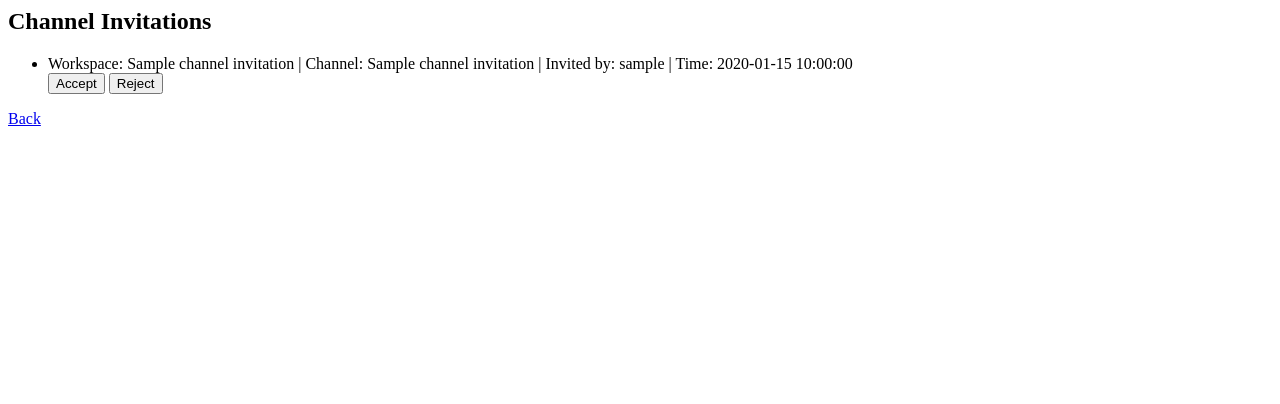
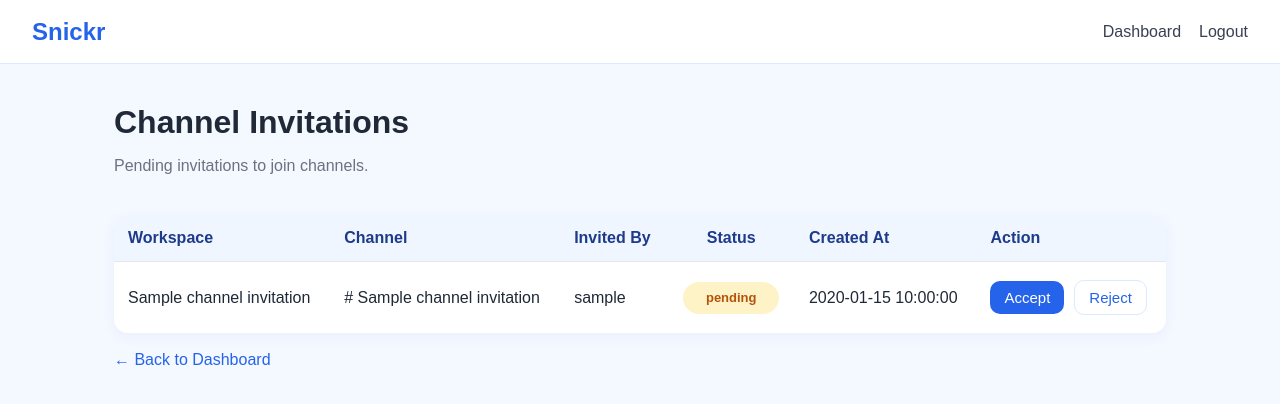
Before and after one commit to lin1318/snicker, a Flask app: page /channels/invitations in a window 1280 px wide. Shown: the top 404 px of the page. Run offline with Flask 3, Linux system fonts and the light colour scheme; the visitor is signed in with stand-in values (Sample User, id 1); a database or web service that is not in the repository returns one stand-in record (values such as "Sample title"); some libraries are stand-ins or nearby versions.

Commit message:
feat: improve invitations UI

```diff
--- a/static/style.css
+++ b/static/style.css
@@ -399,3 +399,13 @@ td.status-cell {
   background: #fee2e2;
   color: #b91c1c;
 }
+
+.table-actions {
+  display: flex;
+  gap: 10px;
+  align-items: center;
+}
+
+.table-actions button {
+  padding: 8px 14px;
+}
--- a/templates/channel_invitations.html
+++ b/templates/channel_invitations.html
@@ -1,23 +1,93 @@
-<h2>Channel Invitations</h2>
+{% extends "base.html" %}
+
+{% block content %}
+
+<div class="page-header">
+  <div>
+    <h1>Channel Invitations</h1>
+    <p class="muted">
+      Pending invitations to join channels.
+    </p>
+  </div>
+</div>
 
 {% if invitations %}
-  <ul>
+
+  <table>
+
+    <tr>
+      <th>Workspace</th>
+      <th>Channel</th>
+      <th>Invited By</th>
+      <th class="status-cell">Status</th>
+      <th>Created At</th>
+      <th>Action</th>
+    </tr>
+
     {% for inv in invitations %}
-      <li>
-        Workspace: {{ inv[2] }} |
-        Channel: {{ inv[1] }} |
-        Invited by: {{ inv[3] }} |
-        Time: {{ inv[4] }}
 
-        <form method="post" action="{{ url_for('channel.respond_channel_invitation', invite_id=inv[0]) }}">
-          <button name="action" value="accept">Accept</button>
-          <button name="action" value="reject">Reject</button>
-        </form>
-      </li>
+      <tr>
+
+        <td>{{ inv[2] }}</td>
+
+        <td>
+          # {{ inv[1] }}
+        </td>
+
+        <td>{{ inv[3] }}</td>
+
+        <td class="status-cell">
+
+          <span class="status-badge pending">
+            pending
+          </span>
+
+        </td>
+
+        <td>
+          {{ inv[4].strftime('%Y-%m-%d %H:%M:%S') }}
+        </td>
+        <td>
+
+          <form class="table-actions"
+                method="post"
+                action="{{ url_for('channel.respond_channel_invitation', invite_id=inv[0]) }}">
+            <button type="submit"
+                    name="action"
+                    value="accept">
+              Accept
+            </button>
+            <button type="submit"
+                    name="action"
+                    value="reject"
+                    class="button secondary">
+
+              Reject
+            </button>
+          </form>
+        </td>
+      </tr>
     {% endfor %}
-  </ul>
+  </table>
+
 {% else %}
-  <p>No pending channel invitations.</p>
+
+  <div class="empty-state">
+
+    <h3>No pending channel invitations</h3>
+
+    <p>
+      You do not have any channel invitations right now.
+    </p>
+
+  </div>
+
 {% endif %}
 
-<a href="{{ url_for('workspace.dashboard') }}">Back</a>
+<br>
+
+<a href="{{ url_for('workspace.dashboard') }}">
+  ← Back to Dashboard
+</a>
+
+{% endblock %}
```
Also changed, not shown: templates/workspace_invitations.html (+63 -14 lines).
